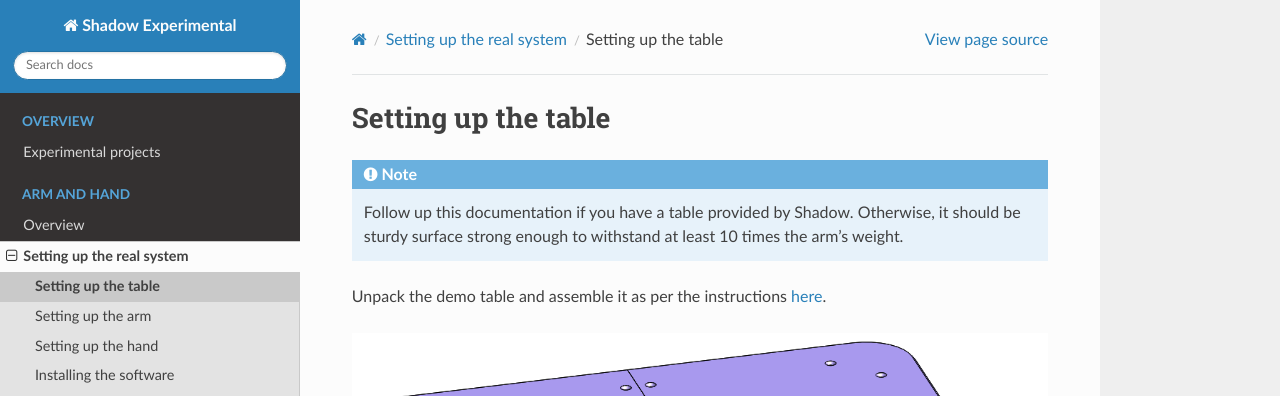
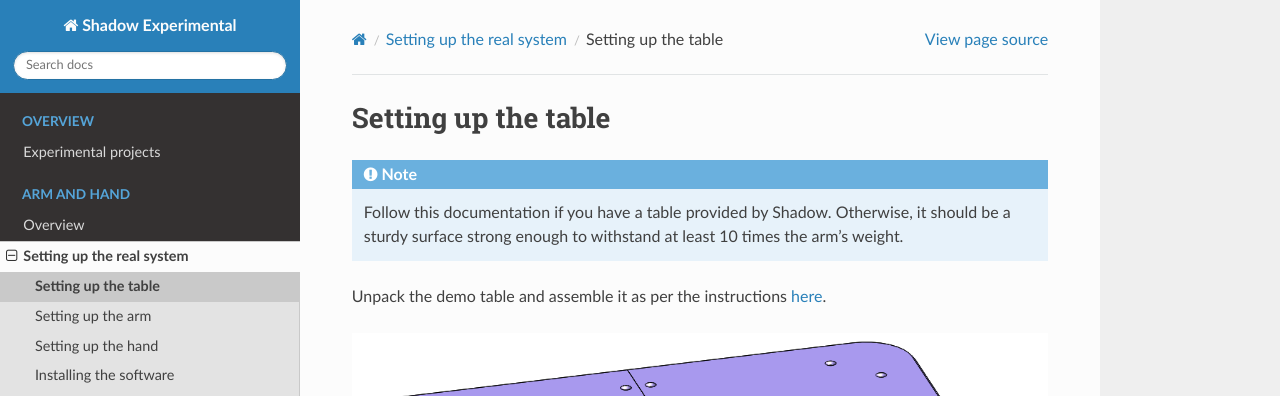
Before and after one commit to shadow-robot/sr_experimental_documentation, a Sphinx documentation site: the page built from docs/user_guide/1_1_setting_up_the_table.md, in a window 1280 px wide and 1131 px high. Shown: the top 396 px of the window. Built offline with Sphinx 7.4.7 and the Read the Docs theme 2.0.0, drawn with Linux system fonts in a browser that asks for light colours.

````diff
--- a/docs/user_guide/1_1_setting_up_the_table.md
+++ b/docs/user_guide/1_1_setting_up_the_table.md
@@ -1,7 +1,7 @@
 ## Setting up the table
 
 ```eval_rst
-.. Note:: Follow up this documentation if you have a table provided by Shadow. Otherwise, it should be sturdy surface strong enough to withstand at least 10 times the arm's weight.
+.. Note:: Follow this documentation if you have a table provided by Shadow. Otherwise, it should be a sturdy surface strong enough to withstand at least 10 times the arm's weight.
 ```
 
 Unpack the demo table and assemble it as per the instructions [here](https://docs.google.com/document/d/1q7asK4RDGCPR3rHt41VwS1oK7yD3LbegnAYJhy3luhU/edit).
````
